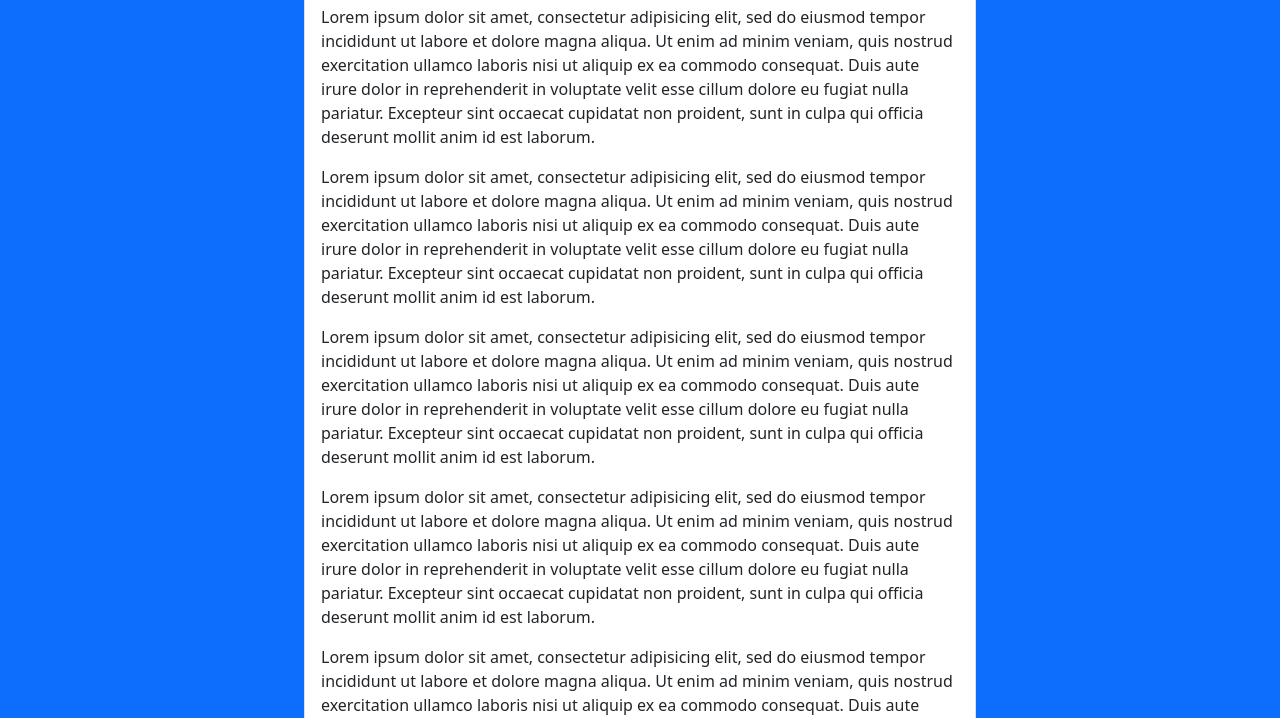
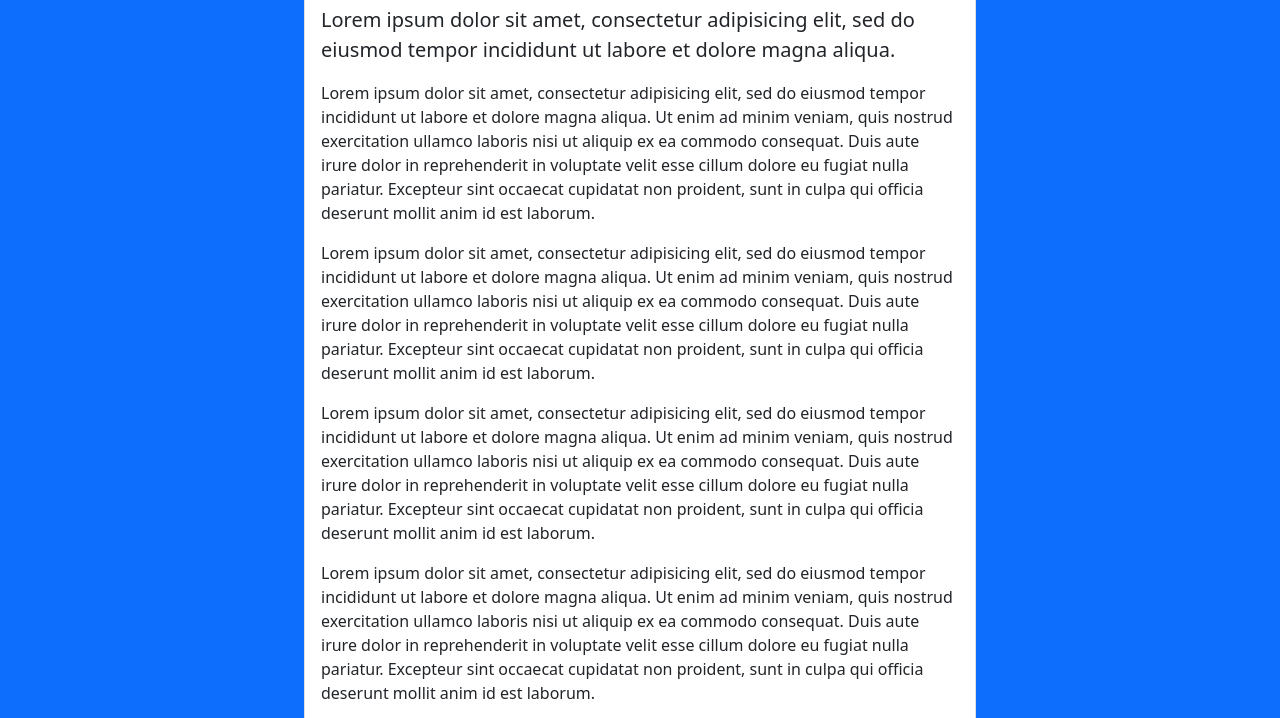
Before and after one commit to alexander-crawford/alexander-crawford.github.io, a website: page www/blog/article.html in a window 1280 px wide. Shown: the part 195-913 px from the top of the page. Drawn offline with Linux system fonts and the light colour scheme.

Commit message:
add sub text to article

```diff
--- a/www/blog/article.html
+++ b/www/blog/article.html
@@ -35,6 +35,7 @@
             </div>
             <h6 class="card-subtitle mb-2 text-muted">00/00/00</h6>
             <div class="card-text">
+              <p class="lead">Lorem ipsum dolor sit amet, consectetur adipisicing elit, sed do eiusmod tempor incididunt ut labore et dolore magna aliqua.</p>
               <p>Lorem ipsum dolor sit amet, consectetur adipisicing elit, sed do eiusmod tempor incididunt ut labore et dolore magna aliqua. Ut enim ad minim veniam, quis nostrud exercitation ullamco laboris nisi ut aliquip ex ea commodo consequat. Duis aute irure dolor in reprehenderit in voluptate velit esse cillum dolore eu fugiat nulla pariatur. Excepteur sint occaecat cupidatat non proident, sunt in culpa qui officia deserunt mollit anim id est laborum.</p>
               <p>Lorem ipsum dolor sit amet, consectetur adipisicing elit, sed do eiusmod tempor incididunt ut labore et dolore magna aliqua. Ut enim ad minim veniam, quis nostrud exercitation ullamco laboris nisi ut aliquip ex ea commodo consequat. Duis aute irure dolor in reprehenderit in voluptate velit esse cillum dolore eu fugiat nulla pariatur. Excepteur sint occaecat cupidatat non proident, sunt in culpa qui officia deserunt mollit anim id est laborum.</p>
               <p>Lorem ipsum dolor sit amet, consectetur adipisicing elit, sed do eiusmod tempor incididunt ut labore et dolore magna aliqua. Ut enim ad minim veniam, quis nostrud exercitation ullamco laboris nisi ut aliquip ex ea commodo consequat. Duis aute irure dolor in reprehenderit in voluptate velit esse cillum dolore eu fugiat nulla pariatur. Excepteur sint occaecat cupidatat non proident, sunt in culpa qui officia deserunt mollit anim id est laborum.</p>
```
